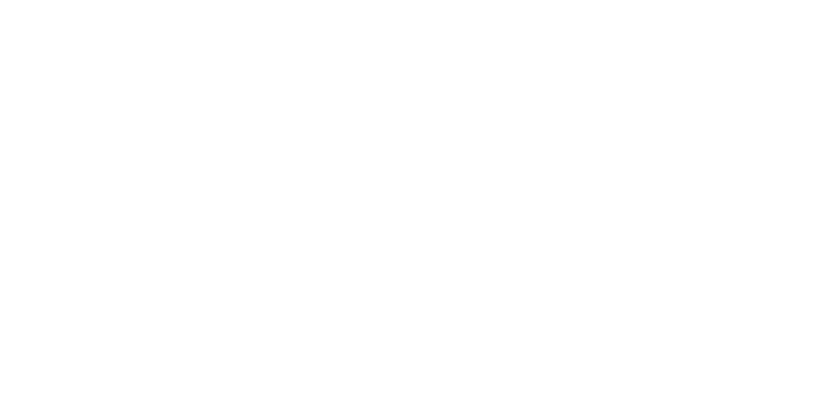
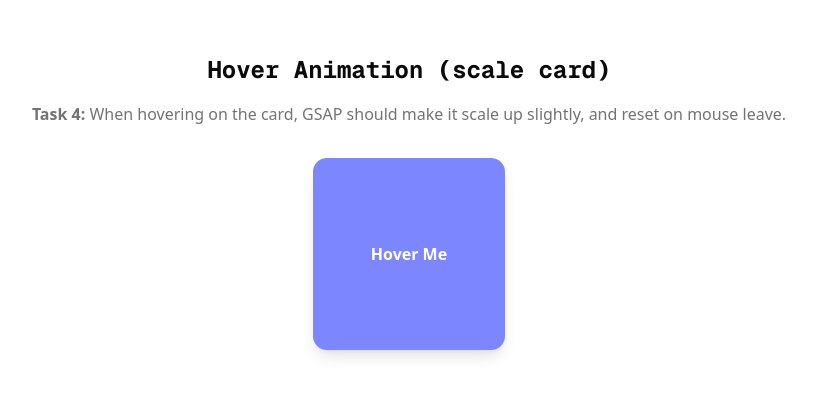
Before and after one commit to evenrise01/gsap-learning, a Next.js app: page / in a window 1280 px wide. Shown: the part 1198-1594 px from the top of the page, without its empty margins (231-1047 px from the left). Before the commit the page ends 800 px from the top, so only its background shows below. Built offline with nearby package versions, Linux system fonts and the light colour scheme.

Commit message:
hover card animation

```diff
--- /dev/null
+++ b/app/components/hover-animation.tsx
@@ -0,0 +1,45 @@
+"use client";
+
+import { useRef } from "react";
+import gsap from "gsap";
+export default function HoverCard() {
+  const cardRef = useRef<HTMLDivElement>(null);
+
+  const handleEnter = () => {
+    // 👉 Animate scale up here with gsap.to()
+    gsap.to(cardRef.current, {
+      ease: "power1.inOut",
+      scale: 1.2,
+      duration: 0.5,
+    });
+  };
+
+  const handleLeave = () => {
+    // 👉 Animate scale back down here with gsap.to()
+    gsap.to(cardRef.current, {
+      ease: "power1.inOut",
+      scale: 1,
+      duration: 0.5,
+    });
+  };
+
+  return (
+    <main className="flex items-center justify-center min-h-screen flex-col gap-8">
+      <div className="flex flex-col gap-4 items-center justify-center">
+        <h1 className="font-mono font-bold text-2xl">Hover Animation (scale card)</h1>
+        <p className="font-light text-md text-muted-foreground">
+          <span className="font-bold">Task 4:</span> When hovering on the card, GSAP should make it scale up
+          slightly, and reset on mouse leave.
+        </p>
+      </div>
+      <div
+        ref={cardRef}
+        onMouseEnter={handleEnter}
+        onMouseLeave={handleLeave}
+        className="w-48 h-48 bg-indigo-400 flex items-center justify-center text-white font-bold rounded-xl shadow-lg cursor-pointer"
+      >
+        Hover Me
+      </div>
+    </main>
+  );
+}
--- a/app/page.tsx
+++ b/app/page.tsx
@@ -1,10 +1,12 @@
 import React from 'react'
 import BeginnerTasks from './components/fade-stagger-slide-animation'
+import HoverCard from './components/hover-animation'
 
 const page = () => {
   return (
-    <main>
+    <main className='flex flex-col gap-[200px]'>
       <BeginnerTasks/>
+      <HoverCard/>
     </main>
   )
 }
```
